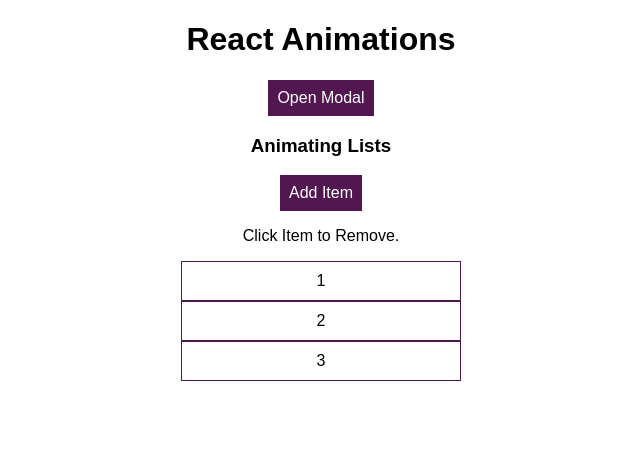
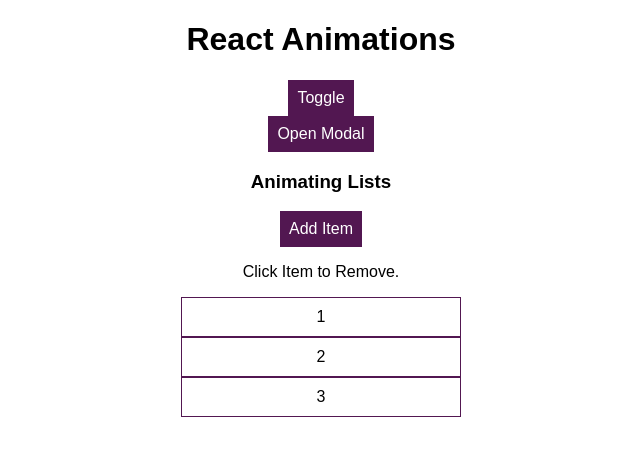
Before and after one commit to micah-rose/animations--01-start, a React (Create React App) app: page / in a window 1280 px wide. Shown: the top 456 px of the page, without its empty margins (319-959 px from the left). Built offline with nearby package versions, Linux system fonts and the light colour scheme.

Commit message:
Set up a new button to toggle a red square onto the screen in preparation for using the newly installed react transition group package.

```diff
--- a/package.json
+++ b/package.json
@@ -5,7 +5,8 @@
   "dependencies": {
     "react": "^16.0.0",
     "react-dom": "^16.13.1",
-    "react-scripts": "^3.4.1"
+    "react-scripts": "^3.4.1",
+    "react-transition-group": "^4.4.1"
   },
   "scripts": {
     "start": "react-scripts start",
--- a/src/App.js
+++ b/src/App.js
@@ -8,7 +8,8 @@ import List from "./components/List/List";
 class App extends Component {
 
   state = {
-    modalIsOpen: false
+    modalIsOpen: false,
+    showBlock: false
   }
 
   showModal = () => {
@@ -23,8 +24,24 @@ class App extends Component {
     return (
       <div className="App">
         <h1>React Animations</h1>
-        <Modal show={this.state.modalIsOpen} closed={this.closeModal}/>
-        <Backdrop show={this.state.modalIsOpen}/>
+        <button
+          className="Button"
+          onClick={() =>
+            this.setState(prevState => ({showBlock: !prevState.showBlock}))}>
+          Toggle</button>
+          <br></br>
+        {this.state.showBlock ? (
+        <div
+          style={{
+            backgroundColor: 'red',
+            width: 100,
+            height: 100,
+            margin: 'auto'
+            }}
+        />
+        ) : null}
+        {this.state.modalIsOpen ? <Modal show={this.state.modalIsOpen} closed={this.closeModal}/> : null}
+        {this.state.modalIsOpen ? <Backdrop show={this.state.modalIsOpen}/> : null }
         <button className="Button" onClick={this.showModal}>Open Modal</button>
         <h3>Animating Lists</h3>
         <List />
```
Also changed, not shown: 1 other file (tests, documents, lock files or other folders).
